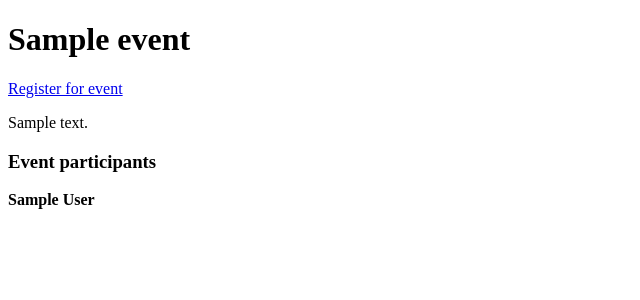
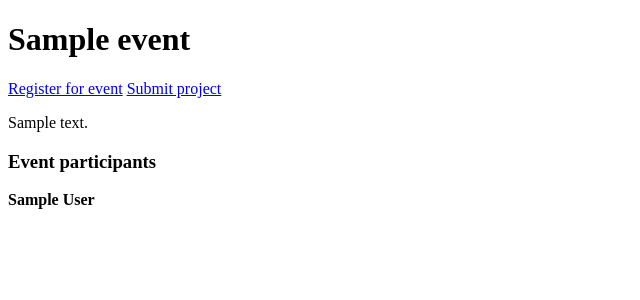
Before and after one commit to TimOsahenru/event-registration, a Django app: page /event/1/ in a window 1280 px wide. Shown: the part 26-326 px from the top of the page, without its empty margins (0-640 px from the left). Run offline with Django 4.2, Linux system fonts and the light colour scheme; tables that the repository leaves empty hold one stand-in row (values such as "Sample post").

Commit message:
project submission added

```diff
--- a/app/urls.py
+++ b/app/urls.py
@@ -8,4 +8,5 @@ urlpatterns = [
 	path('registration-confirmation/<str:pk>/', views.registration_confirmation, name='registration-confirmation'),
 	path('user/<str:pk>', views.user_page, name='profile'),
 	path('account/', views.account_page, name='account'),
+	path('project-submission/<str:pk>/', views.project_submission, name='project-submission'),
 ]
--- a/app/views.py
+++ b/app/views.py
@@ -35,3 +35,8 @@ def account_page(request):
 	user = request.user
 	context = {'user': user}
 	return render(request, 'account.html', context)
+
+
+def project_submission(request, pk):
+	context = {}
+	return render(request, 'submit-project.html', context)
--- a/templates/event.html
+++ b/templates/event.html
@@ -4,6 +4,7 @@
 {% block content %}
 <h1>{{event.name}}</h1>
 <a href="{% url 'registration-confirmation' event.id %}">Register for event</a>
+<a href="{% url 'project-submission' event.id %}">Submit project</a>
 <p>{{event.description}}</p>
 
 <div>
--- /dev/null
+++ b/templates/submit-project.html
@@ -0,0 +1,5 @@
+{% extends 'base.html' %}
+
+{% block content %}
+<h1>Submit Project</h1>
+{% endblock %}
```
